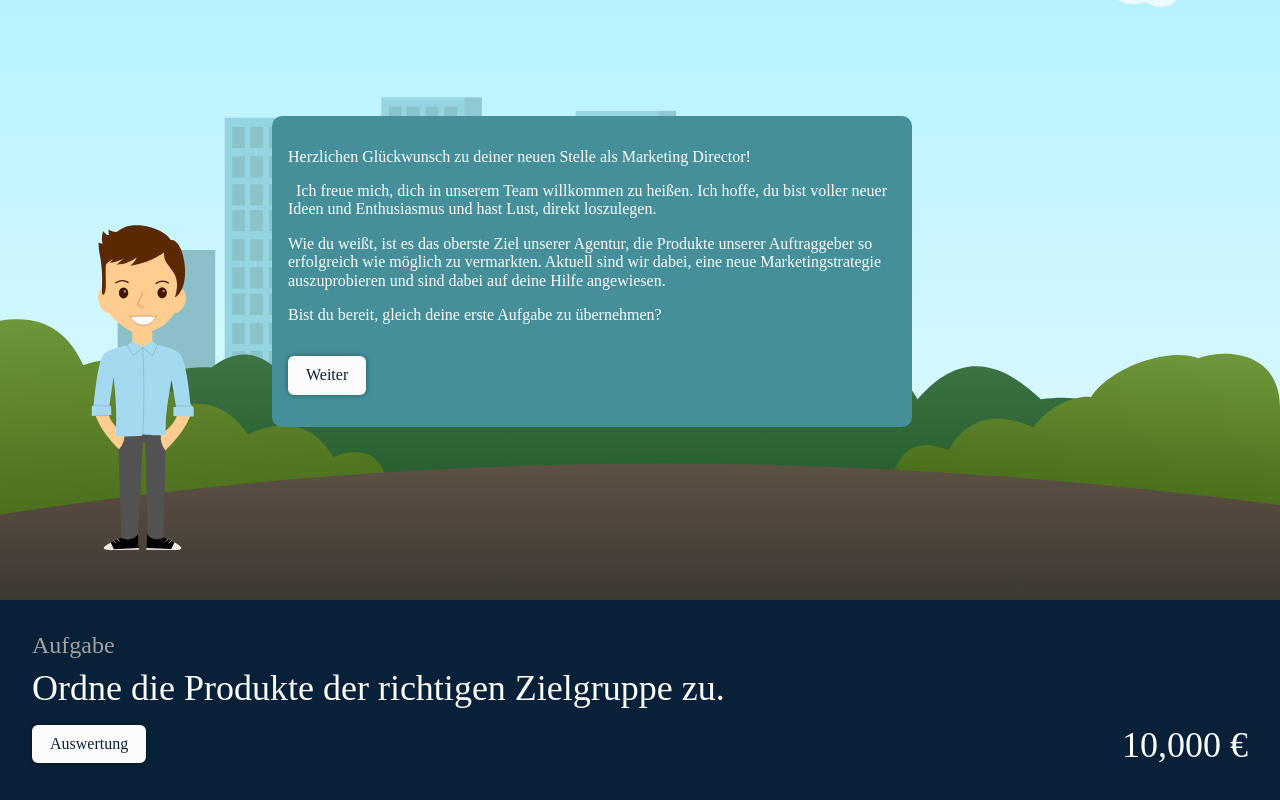
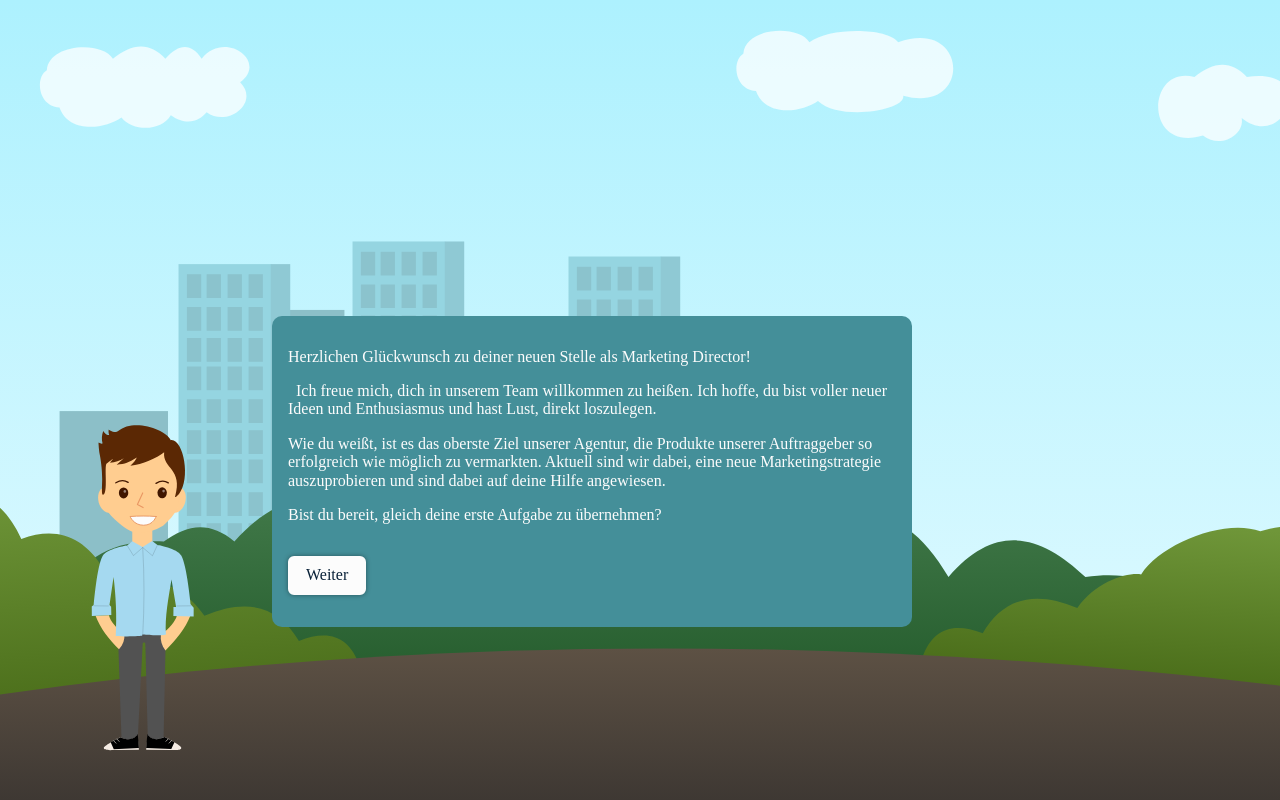
Before and after one commit to klattiation/gba-wisconsin-sorting-test, a React (Create React App) app: page / in a window 1280 px wide. Built offline with nearby package versions, Linux system fonts and the light colour scheme; a web font is replaced by a local one.

Commit message:
remove hudbar from intro, remove result button from hudbar

```diff
--- a/src/components/hudbar/hudbar.tsx
+++ b/src/components/hudbar/hudbar.tsx
@@ -1,8 +1,6 @@
 import React, { FC } from "react"
 import cn from "classnames"
 import styles from "./hudbar.module.css"
-import Link, { LinkAppearance } from "../buttons/link"
-import { Route } from "../../constants/routes"
 import LineChart from "../charts/line"
 import { getScore } from "../../state/game/game.selectors"
 import { useSelector } from "react-redux"
@@ -18,9 +16,6 @@ const Hudbar: FC<HudbarProps> = ({ className }) => {
       <div className={styles.task}>
         <span>{"Aufgabe"}</span>
         <span>{"Ordne die Produkte der richtigen Zielgruppe zu."}</span>
-        <Link appearance={LinkAppearance.ButtonPrimary} to={Route.Result}>
-          Auswertung
-        </Link>
       </div>
       <div className={styles.stats}>
         <div className={styles.chart}>
--- a/src/components/pages/intro/intro.tsx
+++ b/src/components/pages/intro/intro.tsx
@@ -2,7 +2,6 @@ import React, { FC } from "react"
 import { RouteComponentProps } from "@reach/router"
 import styles from "./intro.module.css"
 import GameStage from "../../game-stage"
-import Hudbar from "../../hudbar"
 import { Route } from "../../../constants/routes"
 import Instructor from "../../instructor"
 import { DialogActionName, Dialog } from "../../instructor/instructor"
@@ -17,7 +16,6 @@ const IntroPage: FC<RouteComponentProps> = () => {
           <Instructor className={styles.instructor} dialogs={dialogs} />
         )}
       />
-      <Hudbar className={styles.hudbar} />
     </div>
   )
 }
```
